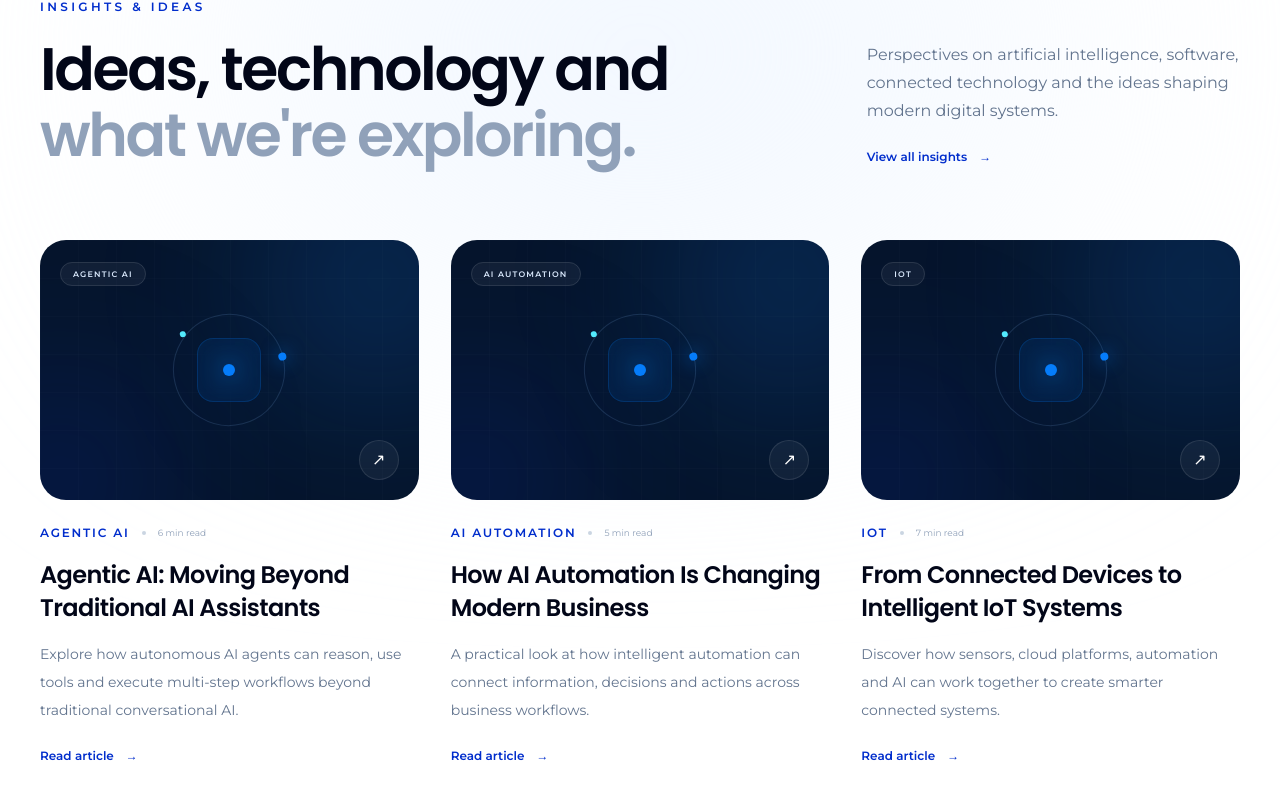
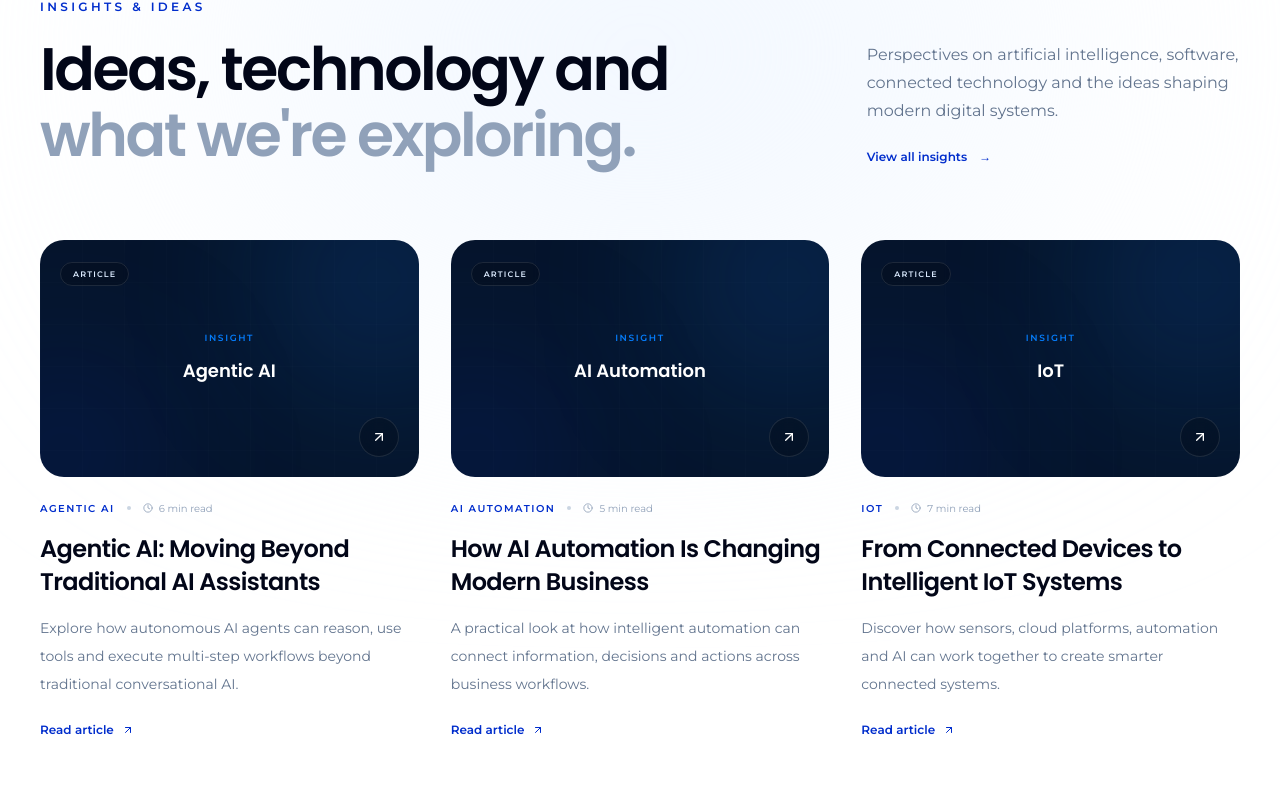
Before and after one commit to aravinthk1504/gendata-techv2, a Next.js app: page /en in a window 1280 px wide. Shown: the part 8423-9223 px from the top of the page. Built offline with nearby package versions, Linux system fonts and the light colour scheme.

Commit message:
style(blog): port exact original Vite article and event cards with localized Next links

```diff
--- a/src/components/blog/BlogCard.jsx
+++ b/src/components/blog/BlogCard.jsx
@@ -3,173 +3,138 @@
 import Link from "next/link"
 import { motion } from "motion/react"
 
+import {
+  FiArrowUpRight,
+  FiCalendar,
+  FiClock,
+  FiMapPin,
+} from "react-icons/fi"
+
 
 function BlogCard({ post, index = 0, lang = "en" }) {
+  const isEvent = post.type === "event"
+
   return (
     <motion.article
-      initial={{
-        opacity: 0.55,
-        y: 18,
-      }}
-      whileInView={{
-        opacity: 1,
-        y: 0,
-      }}
-      viewport={{
-        once: true,
-        amount: 0.2,
-      }}
-      transition={{
-        duration: 0.6,
-        delay: index * 0.07,
-      }}
+      initial={{ opacity: 0, y: 24 }}
+      whileInView={{ opacity: 1, y: 0 }}
+      viewport={{ once: true, amount: 0.15 }}
+      transition={{ duration: 0.5, delay: index * 0.05 }}
       className="group flex h-full flex-col"
     >
-
-      {/* =========================================
-          ARTICLE VISUAL
-      ========================================= */}
-
       <Link
         href={`/${lang}/blog/${post.slug}`}
-        className="relative block h-65 overflow-hidden rounded-[26px] bg-[#06152c]"
+        className="relative block aspect-[16/10] overflow-hidden rounded-[24px] bg-[#06152c]"
+        aria-label={`Open ${post.title}`}
       >
-
-        {/* Glow */}
-
-        <div className="absolute -right-20 -top-20 h-60 w-60 rounded-full bg-brand-accent/20 blur-[80px]" />
-
-        <div className="absolute -bottom-20 -left-20 h-50 w-50 rounded-full bg-brand-primary/20 blur-[80px]" />
-
-
-        {/* Grid */}
+        {post.image ? (
+          <img
+            src={post.image}
+            alt={post.imageAlt || post.title}
+            loading="lazy"
+            decoding="async"
+            width="1200"
+            height="750"
+            className="h-full w-full object-cover transition duration-500 group-hover:scale-[1.035]"
+          />
+        ) : (
+          <div className="absolute inset-0">
+            <div className="absolute -right-16 -top-16 h-52 w-52 rounded-full bg-[#057CFA]/20 blur-[80px]" />
+            <div className="absolute -bottom-16 -left-16 h-44 w-44 rounded-full bg-[#002DCC]/20 blur-[80px]" />
 
             <div
-          className="absolute inset-0 opacity-[0.08]"
+              className="absolute inset-0 opacity-[0.07]"
               style={{
                 backgroundImage: `
-              linear-gradient(
-                rgba(255,255,255,.2) 1px,
-                transparent 1px
-              ),
-              linear-gradient(
-                90deg,
-                rgba(255,255,255,.2) 1px,
-                transparent 1px
-              )
+                  linear-gradient(rgba(255,255,255,.2) 1px, transparent 1px),
+                  linear-gradient(90deg, rgba(255,255,255,.2) 1px, transparent 1px)
                 `,
-            backgroundSize: "38px 38px",
+                backgroundSize: "42px 42px",
               }}
             />
 
+            <div className="absolute inset-0 flex items-center justify-center p-8">
+              <div className="max-w-[260px] text-center">
+                <p className="font-body text-[9px] font-semibold uppercase tracking-[0.18em] text-[#057CFA]">
+                  {isEvent ? "Event" : "Insight"}
+                </p>
 
-        {/* Abstract AI visual */}
+                <p className="mt-3 font-heading text-lg font-semibold leading-7 text-white">
+                  {post.category}
+                </p>
+              </div>
+            </div>
+          </div>
+        )}
 
-        <div className="absolute inset-0 flex items-center justify-center">
-
-          <motion.div
-            animate={{
-              rotate: 360,
-            }}
-            transition={{
-              duration: 30,
-              repeat: Infinity,
-              ease: "linear",
-            }}
-            className="relative h-28 w-28 rounded-full border border-blue-300/15"
+        <div className="absolute left-5 top-5">
+          <span
+            className={`rounded-full border px-3 py-1.5 font-body text-[8px] font-semibold uppercase tracking-[0.15em] backdrop-blur-md ${
+              isEvent
+                ? "border-cyan-300/20 bg-cyan-300/10 text-cyan-100"
+                : "border-white/10 bg-black/20 text-blue-100"
+            }`}
           >
-
-            <span className="absolute left-1/2 top-0 h-2 w-2 -translate-x-1/2 -translate-y-1/2 rounded-full bg-brand-accent shadow-[0_0_18px_rgba(5,124,250,1)]" />
-
-            <span className="absolute bottom-[15%] left-[5%] h-1.5 w-1.5 rounded-full bg-cyan-300" />
-
-          </motion.div>
-
-
-          <div className="absolute flex h-16 w-16 items-center justify-center rounded-2xl border border-brand-accent/20 bg-brand-accent/10 backdrop-blur-sm">
-
-            <span className="h-3 w-3 rounded-full bg-brand-accent shadow-[0_0_25px_rgba(5,124,250,.9)]" />
-
+            {isEvent ? "Event" : "Article"}
+          </span>
         </div>
 
+        <div className="absolute bottom-5 right-5 flex h-10 w-10 items-center justify-center rounded-full border border-white/10 bg-black/20 text-white backdrop-blur-md transition duration-300 group-hover:border-[#057CFA] group-hover:bg-[#057CFA]">
+          <FiArrowUpRight />
         </div>
-
-
-        {/* Category */}
-
-        <div className="absolute left-5 top-5">
-
-          <span className="rounded-full border border-white/10 bg-white/5 px-3 py-1.5 font-body text-[8px] font-semibold uppercase tracking-[0.15em] text-blue-100 backdrop-blur-md">
-            {post.category}
-          </span>
-
-        </div>
-
-
-        {/* Arrow */}
-
-        <div className="absolute bottom-5 right-5 flex h-10 w-10 items-center justify-center rounded-full border border-white/10 bg-white/5 text-white transition duration-300 group-hover:border-brand-accent group-hover:bg-brand-accent">
-
-          <span className="transition-transform duration-300 group-hover:-translate-y-0.5 group-hover:translate-x-0.5">
-            ↗
-          </span>
-
-        </div>
-
       </Link>
 
 
-
-      {/* =========================================
-          ARTICLE CONTENT
-      ========================================= */}
-
       <div className="flex flex-1 flex-col pt-6">
-
-        <div className="flex items-center gap-3">
-
-          <span className="font-body text-[12px] font-semibold uppercase tracking-[0.15em] text-brand-primary">
+        <div className="flex flex-wrap items-center gap-x-3 gap-y-2">
+          <span className="font-body text-[10px] font-semibold uppercase tracking-[0.15em] text-[#002DCC]">
             {post.category}
           </span>
 
           <span className="h-1 w-1 rounded-full bg-slate-300" />
 
-          <span className="font-body text-[9px] text-slate-400">
+          {isEvent ? (
+            <span className="inline-flex items-center gap-1.5 font-body text-[10px] text-slate-400">
+              <FiCalendar />
+              {post.eventDate}
+            </span>
+          ) : (
+            <span className="inline-flex items-center gap-1.5 font-body text-[10px] text-slate-400">
+              <FiClock />
               {post.readTime}
             </span>
-
+          )}
         </div>
 
-
         <Link href={`/${lang}/blog/${post.slug}`}>
-
-          <h3 className="mt-4 font-heading text-xl font-semibold leading-snug tracking-[-0.025em] text-slate-950 transition-colors duration-300 group-hover:text-brand-primary sm:text-2xl">
+          <h3 className="mt-4 font-heading text-xl font-semibold leading-snug tracking-[-0.025em] text-slate-950 transition-colors duration-300 group-hover:text-[#002DCC] sm:text-2xl">
             {post.title}
           </h3>
-
         </Link>
-
 
         <p className="mt-4 font-body text-sm leading-7 text-slate-500">
           {post.excerpt}
         </p>
 
+        {isEvent && post.location && (
+          <div className="mt-4 flex items-center gap-2 font-body text-[11px] text-slate-400">
+            <FiMapPin className="shrink-0" />
+            <span>{post.location}</span>
+          </div>
+        )}
 
         <Link
           href={`/${lang}/blog/${post.slug}`}
-          className="mt-6 inline-flex items-center gap-3 font-body text-xs font-semibold text-brand-primary"
+          className="mt-6 inline-flex w-fit items-center gap-2 font-body text-xs font-semibold text-[#002DCC]"
         >
-          Read article
+          {isEvent ? "View event" : "Read article"}
 
-          <span className="transition-transform duration-300 group-hover:translate-x-1">
-            →
-          </span>
+          <FiArrowUpRight className="transition group-hover:translate-x-0.5 group-hover:-translate-y-0.5" />
         </Link>
-
       </div>
-
     </motion.article>
   )
 }
 
+
 export default BlogCard
```
Lines whose indentation alone changed are shown as unchanged.
